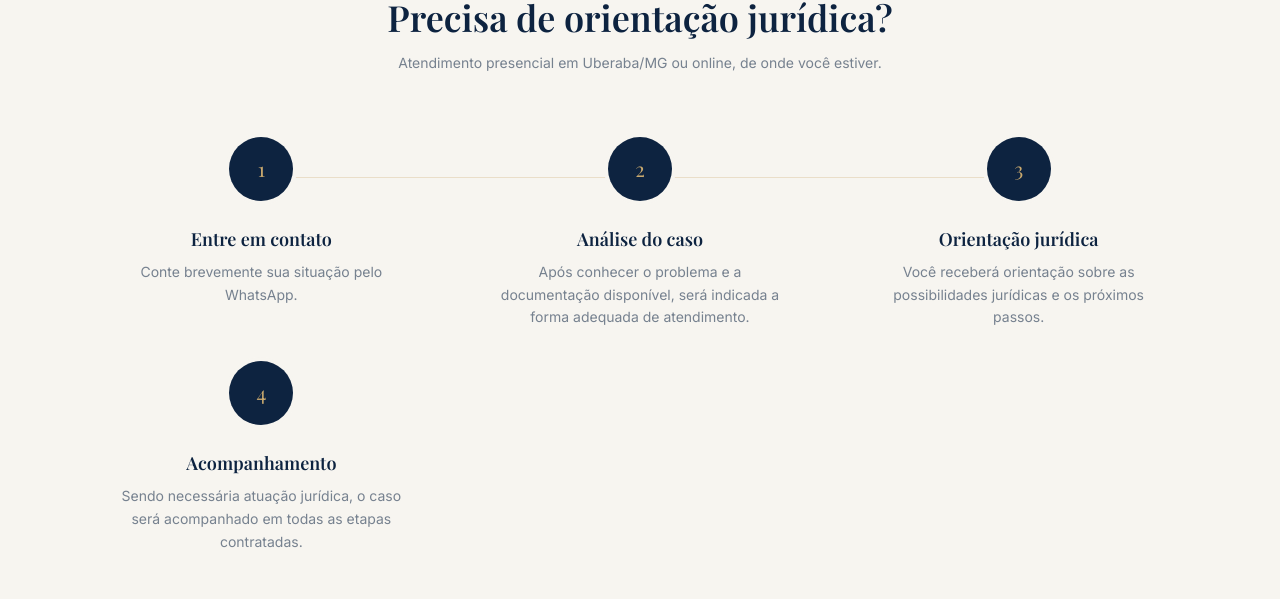
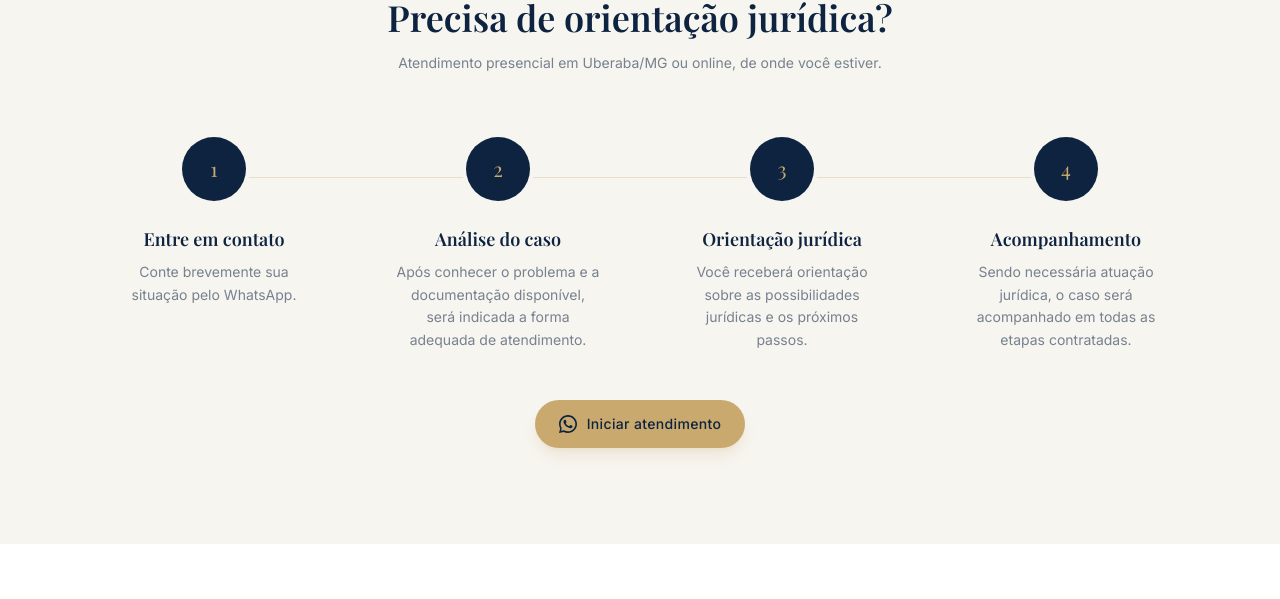
Before and after one commit to LibrasLuc/patriciafront, a React (Vite) app: page / in a window 1280 px wide. Shown: the part 4017-4616 px from the top of the page. Built offline with nearby package versions, Linux system fonts and the light colour scheme; the HTML template or start-up script is replaced by a standard one; a web font is replaced by a local one.

Commit message:
align four atendimento steps

```diff
--- a/src/App.tsx
+++ b/src/App.tsx
@@ -459,9 +459,9 @@ function HowItWorks() {
           </h2>
           <p className="text-[#0d2340]/55 text-sm mt-4">Atendimento presencial em Uberaba/MG ou online, de onde você estiver.</p>
         </FadeUp>
-        <div className="grid md:grid-cols-3 gap-8 relative">
+        <div className="grid md:grid-cols-4 gap-8 relative">
           {/* connecting line */}
-          <div className="hidden md:block absolute top-10 left-[calc(16.66%-1px)] right-[calc(16.66%-1px)] h-px bg-[#c9a96e]/30" />
+          <div className="hidden md:block absolute top-10 left-[12.5%] right-[12.5%] h-px bg-[#c9a96e]/30" />
           {steps.map((s, i) => (
             <FadeUp key={i} delay={i * 120}>
               <div className="relative flex flex-col items-center text-center px-6">
```
